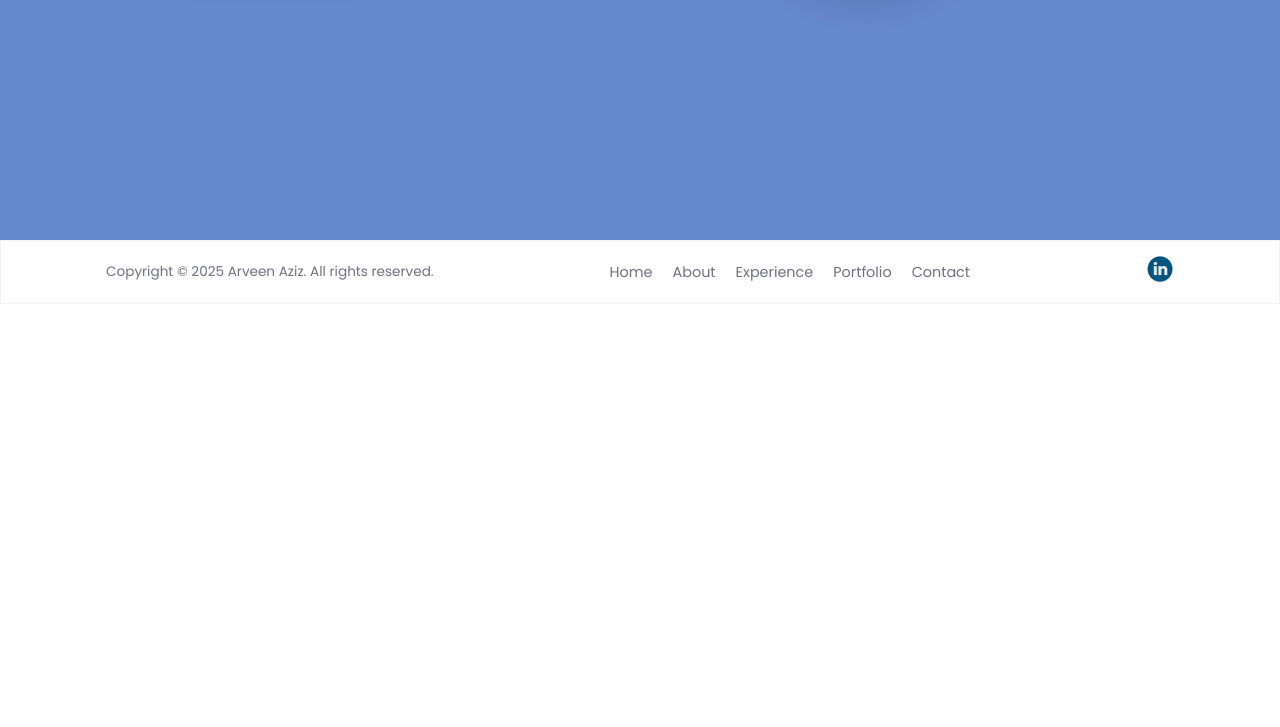
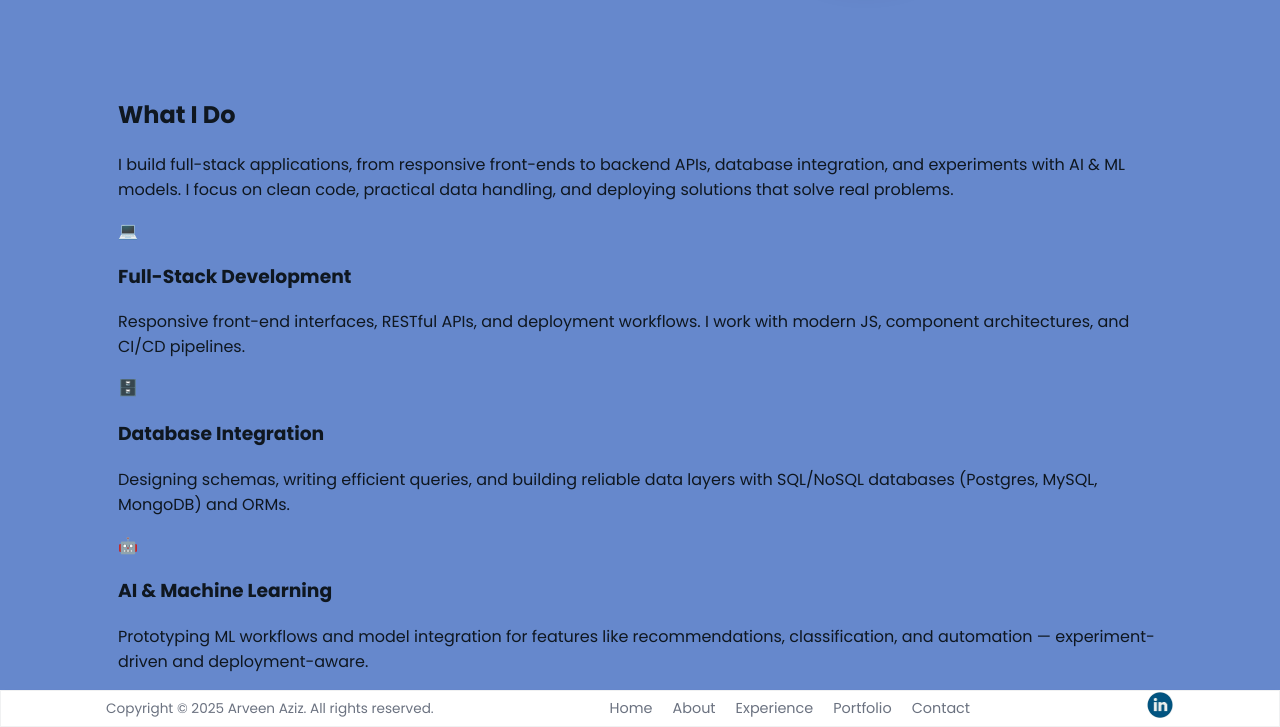
Before and after one commit to arveen-aziz/arveen-aziz-portfolio-website, a plain HTML site: page index.html in a window 1280 px wide. Shown: the part 496-1223 px from the top of the page. Before the commit the page ends 800 px from the top, so only its background shows below. Drawn offline with Linux system fonts and the light colour scheme.

Commit message:
Enhance index.html with features section
Added a features section detailing skills in full-stack development, database integration, and AI/ML.

```diff
--- a/index.html
+++ b/index.html
@@ -41,6 +41,29 @@
                 </figure>
             </div>
         </section>
+        <section class = "features container" aria-labelledby="features-header">
+            <h2 id="features-header" class = "features-title">What I Do</h2>
+            <p class = "features-intro"> I build full-stack applications, from responsive front-ends to backend APIs, database integration, and experiments with AI & ML models. I focus on clean code, practical data handling, and deploying solutions that solve real problems.</p>
+            <div class = "features-grid">
+                <article class="feature-card" role="article" aria-labelledby="f1">
+                    <div class="feature-icon" aria-hidden="true">💻</div>
+                    <h3 id="f1" class="feature-name">Full-Stack Development</h3>
+                    <p class="feature-desc">Responsive front-end interfaces, RESTful APIs, and deployment workflows. I work with modern JS, component architectures, and CI/CD pipelines.</p>
+                </article>
+
+                <article class="feature-card" role="article" aria-labelledby="f2">
+                    <div class="feature-icon" aria-hidden="true">🗄️</div>
+                    <h3 id="f2" class="feature-name">Database Integration</h3>
+                    <p class="feature-desc">Designing schemas, writing efficient queries, and building reliable data layers with SQL/NoSQL databases (Postgres, MySQL, MongoDB) and ORMs.</p>
+                </article>
+
+                <article class="feature-card" role="article" aria-labelledby="f3">
+                    <div class="feature-icon" aria-hidden="true">🤖</div>
+                    <h3 id="f3" class="feature-name">AI & Machine Learning</h3>
+                    <p class="feature-desc">Prototyping ML workflows and model integration for features like recommendations, classification, and automation — experiment-driven and deployment-aware.</p>
+                </article>
+            </div>
+        </section>
     </main>
 
     <footer class = "site-footer">
```
